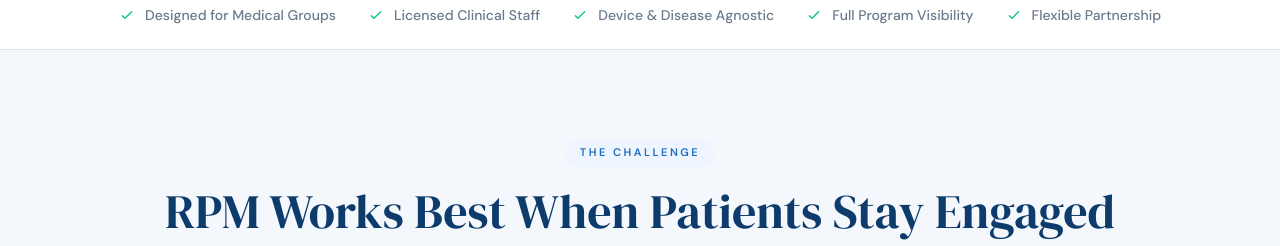
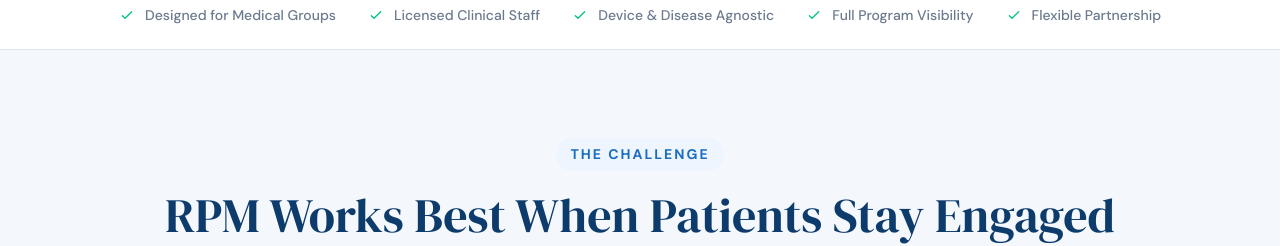
Before and after one commit to jasonhochman23/elevaterpm, a Next.js app: page / in a window 1280 px wide. Shown: the part 820-1066 px from the top of the page. Built offline with nearby package versions, Linux system fonts and the light colour scheme.

Commit message:
Make section labels larger and bolder

```diff
--- a/src/app/globals.css
+++ b/src/app/globals.css
@@ -119,9 +119,9 @@ h1, h2, h3, h4, h5, h6 {
 
 .section-label {
   display: inline-block;
-  font-size: 11px;
-  font-weight: 600;
-  letter-spacing: 2.5px;
+  font-size: 14px;
+  font-weight: 700;
+  letter-spacing: 2px;
   text-transform: uppercase;
   color: var(--color-blue);
   background: var(--color-blue-pale);
```
